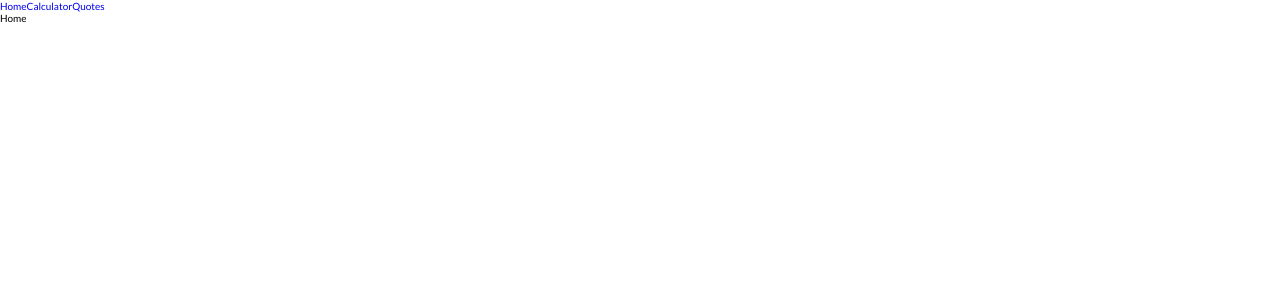
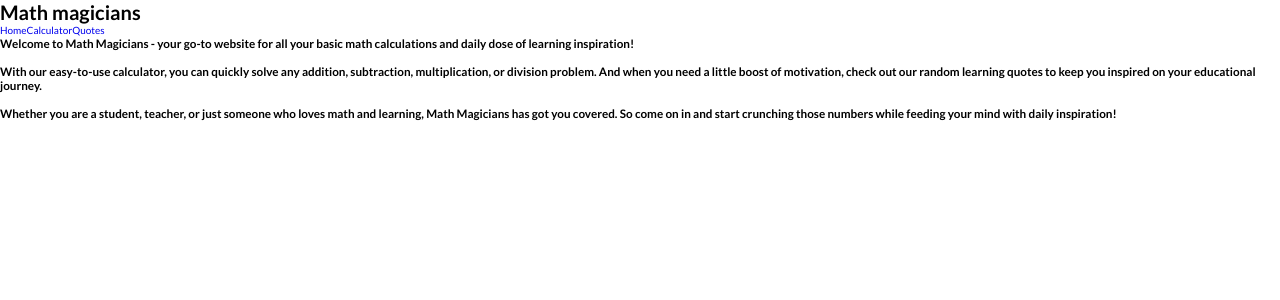
Before and after one commit to Otegaa/math-magicians, a React (Create React App) app: page / in a window 1280 px wide. Shown: the top 300 px of the page. Built offline with nearby package versions, Linux system fonts and the light colour scheme; the HTML template or start-up script is replaced by a standard one.

Commit message:
Add welcome note to home page

```diff
--- a/src/components/SharedLayout.js
+++ b/src/components/SharedLayout.js
@@ -5,7 +5,10 @@ import Navbar from './Navbar';
 
 const SharedLayout = () => (
   <>
-    <Navbar />
+    <div className="shared-layout">
+      <h1>Math magicians</h1>
+      <Navbar />
+    </div>
     <Outlet />
   </>
 );
--- a/src/pages/Home.js
+++ b/src/pages/Home.js
@@ -1,5 +1,23 @@
 import React from 'react';
 
-const Home = () => <div>Home</div>;
+const Home = () => (
+  <div>
+    <h3 className="">
+      Welcome to Math Magicians - your go-to website for all your basic math
+      calculations and daily dose of learning inspiration!
+      <br />
+      <br />
+      With our easy-to-use calculator, you can quickly solve any addition,
+      subtraction, multiplication, or division problem. And when you need a
+      little boost of motivation, check out our random learning quotes to keep
+      you inspired on your educational journey.
+      <br />
+      <br />
+      Whether you are a student, teacher, or just someone who loves math and
+      learning, Math Magicians has got you covered. So come on in and start
+      crunching those numbers while feeding your mind with daily inspiration!
+    </h3>
+  </div>
+);
 
 export default Home;
```
